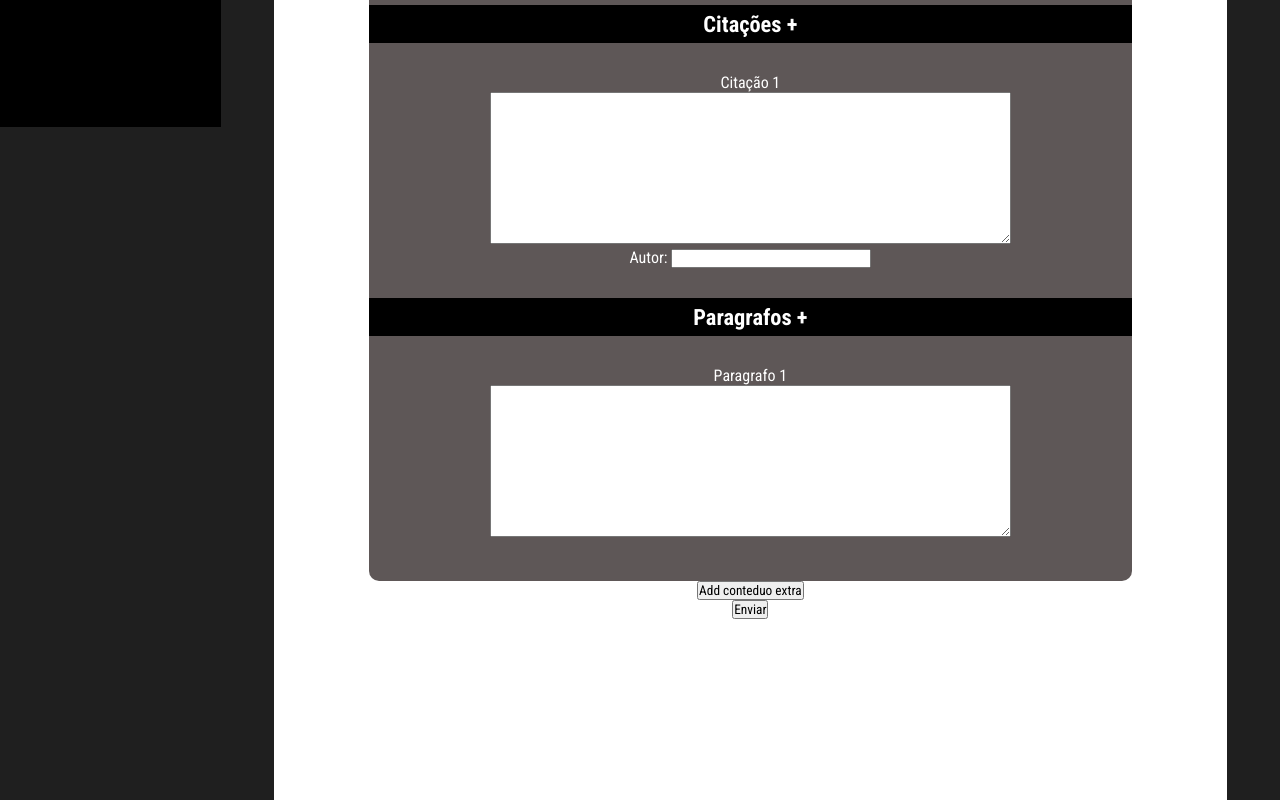
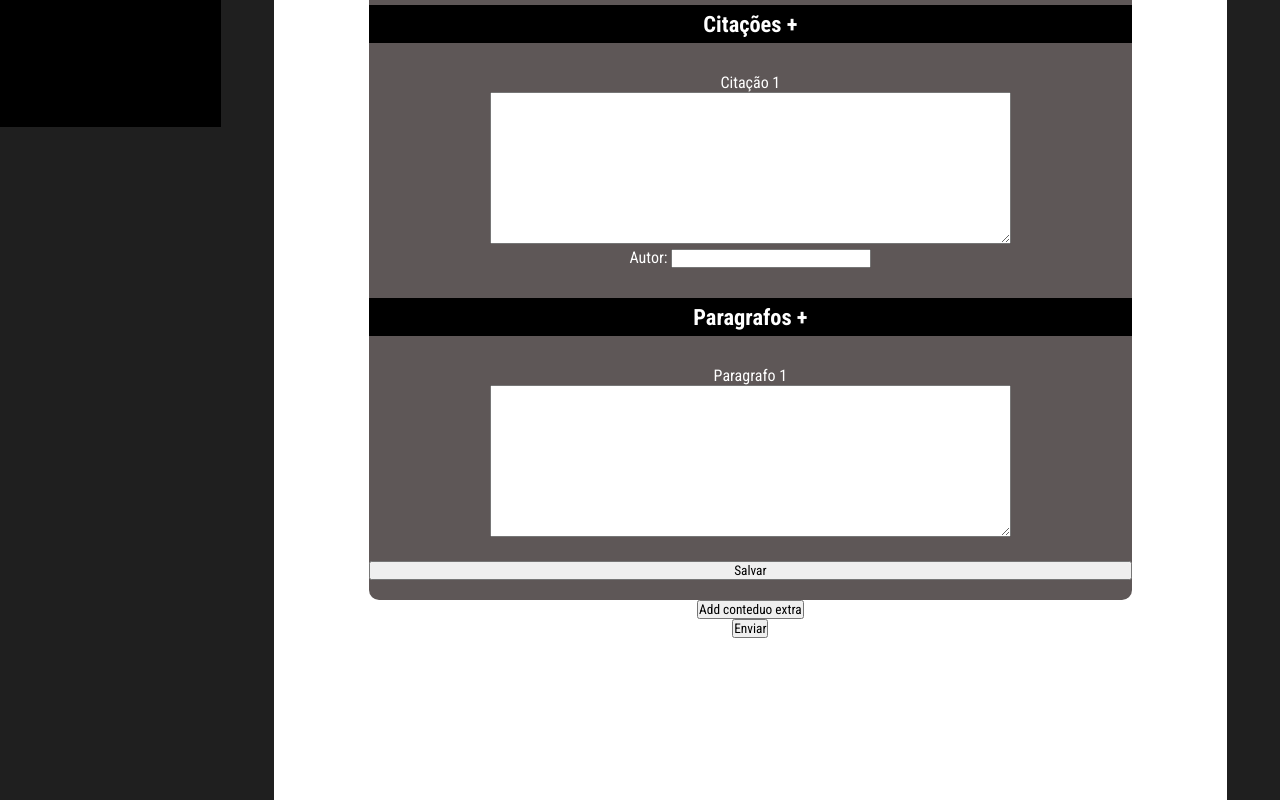
Before and after one commit to vicemanu/admin-metanoia, a React (Vite) app: page /admin in a window 1280 px wide. Shown: the part 673-1473 px from the top of the page. Built offline with nearby package versions, Linux system fonts and the light colour scheme.

Commit message:
Avançando com o codigo

```diff
--- a/src/components/Conteudo/index.jsx
+++ b/src/components/Conteudo/index.jsx
@@ -1,10 +1,23 @@
+import { useState } from 'react'
 import './conteudo.css'
 
 export default function Conteudo(props) {
+
+    const [conteudo, setConteudo] = useState({})
+
+        console.log(props.conteudo)
     return(
-        <div className='conteudo'>
+
+        <div className='conteudo' >
+
+
                                     <label className='conteudo--title' htmlFor="">
-                            Titulo {props.index + 1}: <input type="text" name="" id="" />
+                                        Titulo {props.index + 1}:
+                                        <input type="text" name="" id=""
+                                        onChange={e => {
+
+                                        }}
+                                        />
                                     </label>
                                     <h2>Imagens <span>+</span></h2>
                                     <div className='conteudo--div'>
@@ -30,6 +43,9 @@ export default function Conteudo(props) {
                                         </label>
                                     </div>
 
+
+                                <button onClick={() => {props.setConteudo(['dadada'])}}>Salvar</button> {/** Transformar em um onChange da div completa que atualiza sozinho */}
+
                             </div>
 
 
--- a/src/pages/Admin/index.jsx
+++ b/src/pages/Admin/index.jsx
@@ -8,6 +8,7 @@ export default function Admin() {
 
     const [conteudo, setConteudo] = useState([""])
     const [artigo, setArtigo] = useState({})
+    const [valor, setValor] = useState([])
 
 
     function addConteudo(e) {
@@ -16,7 +17,7 @@ export default function Admin() {
         setConteudo([...conteudo, ""])
     }
 
-    console.log(artigo)
+    console.log(valor)
 
     return(
         <div className='admin_page'>
@@ -56,7 +57,9 @@ export default function Admin() {
 
                     {
                         conteudo.map((e , index ) => {
-                            return <Conteudo index={index}/>
+                            return (
+                                <Conteudo key={index} index={index} conteudo={e} setConteudo={setConteudo}/>
+                            )
                         })
                     }
 
```
Lines whose indentation alone changed are shown as unchanged.
